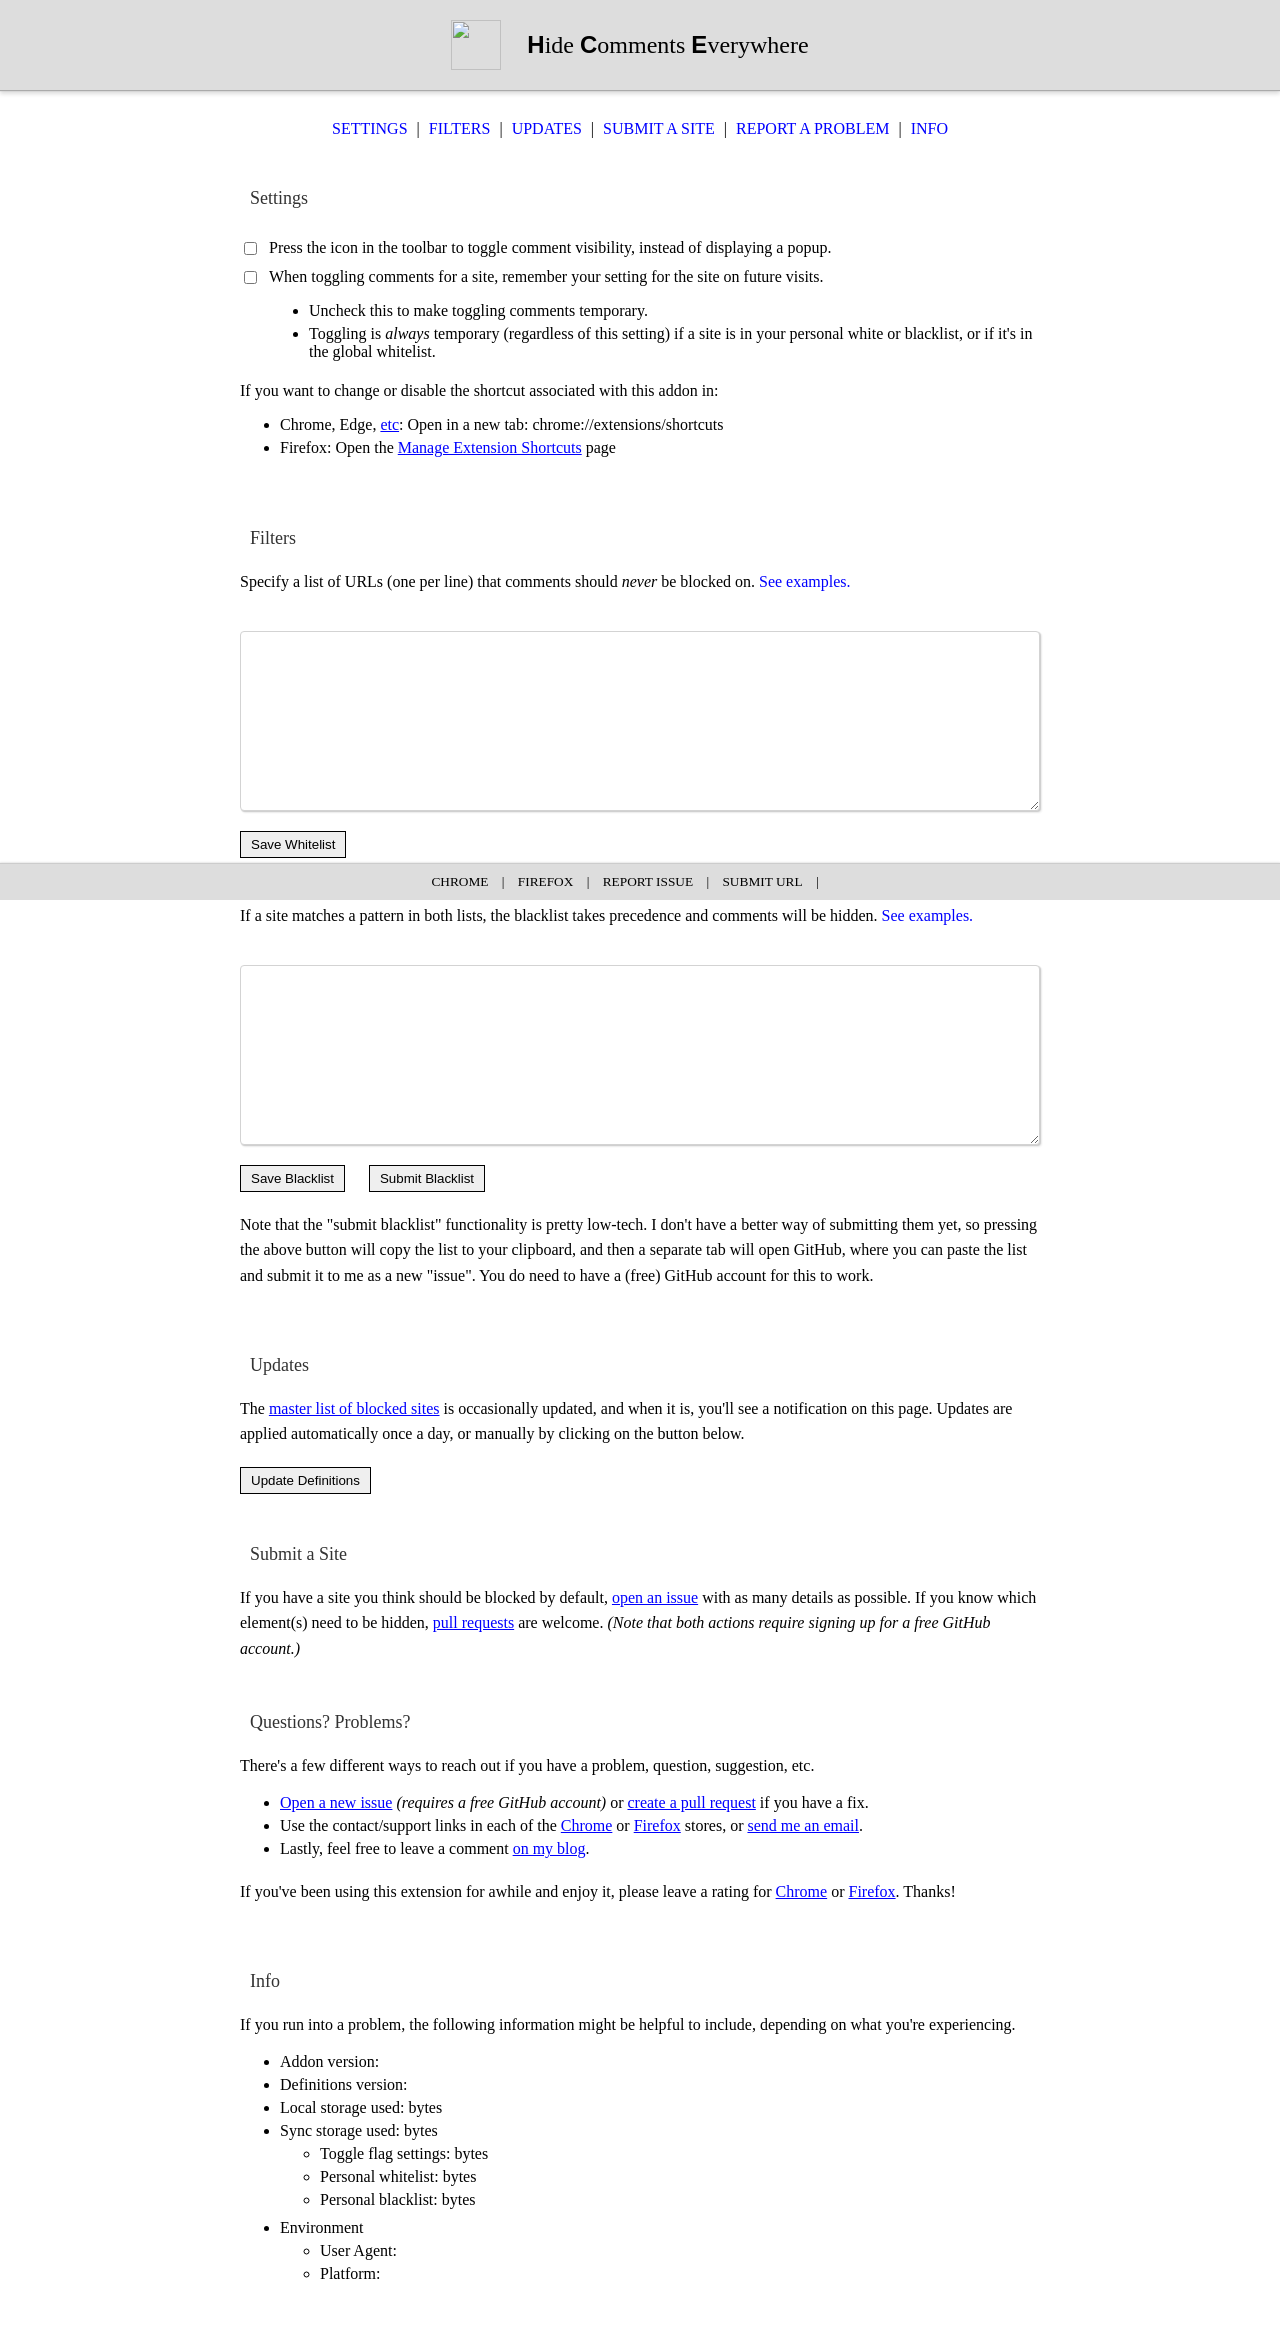
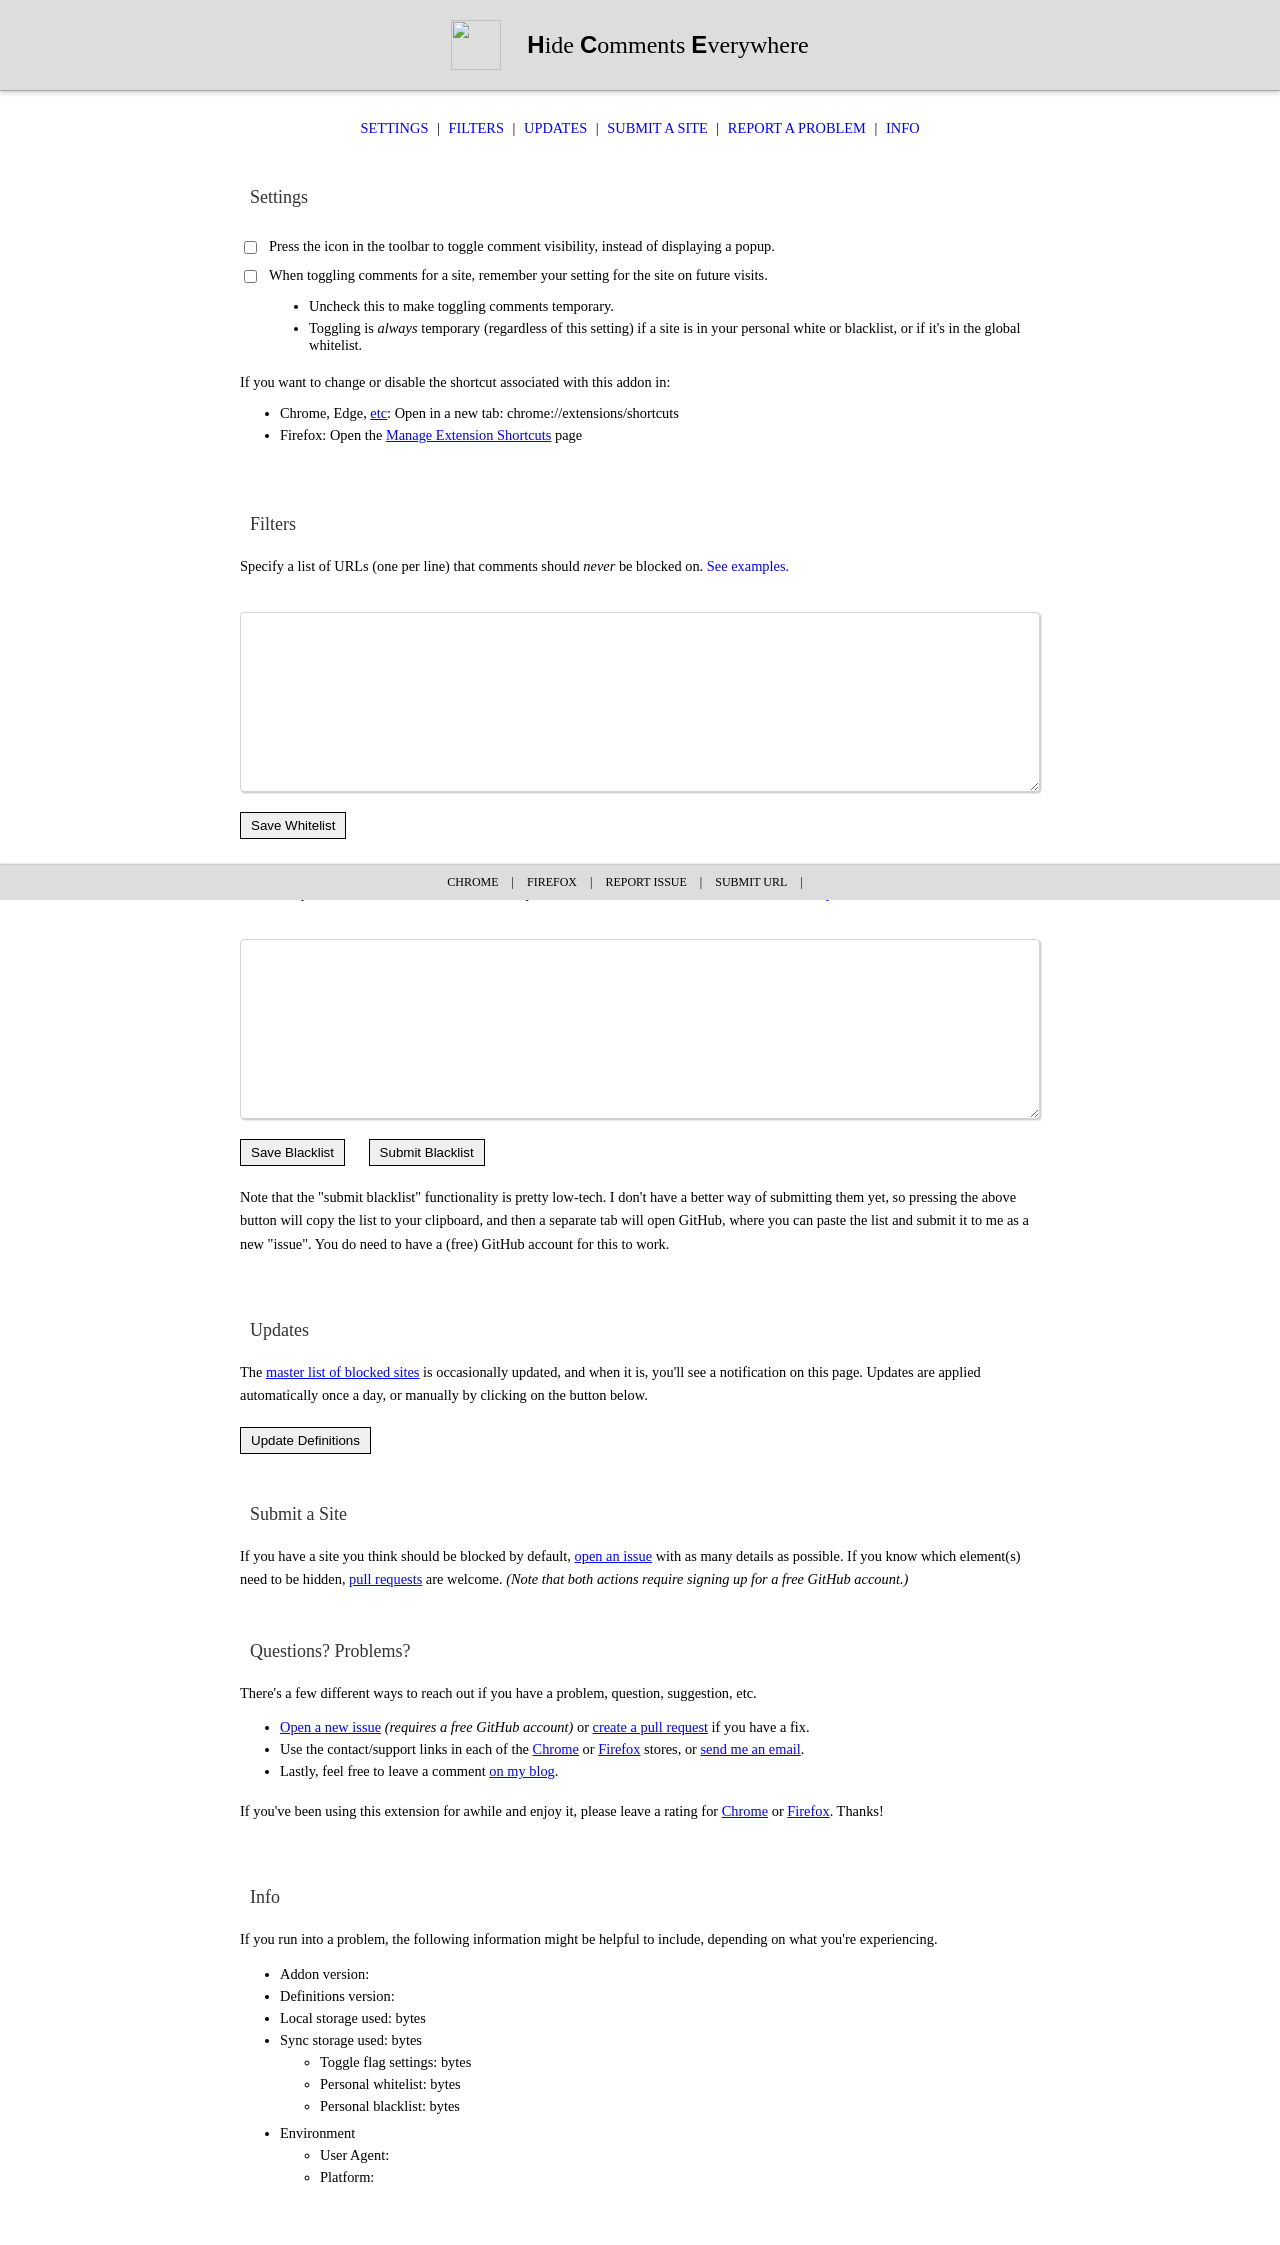

finish cleanup

--- a/source/css/options.css
+++ b/source/css/options.css
@@ -9,6 +9,7 @@ a:hover {
 }
 
 body {
+    font-size: 90%;
     margin: 0px;
 }
 
@@ -221,7 +222,7 @@ textarea {
 }
 
 .pane-title > i {
-    color: #aaa;
+    color: rgb(13, 14, 90);
 }
 
 .pane-subtitle {
